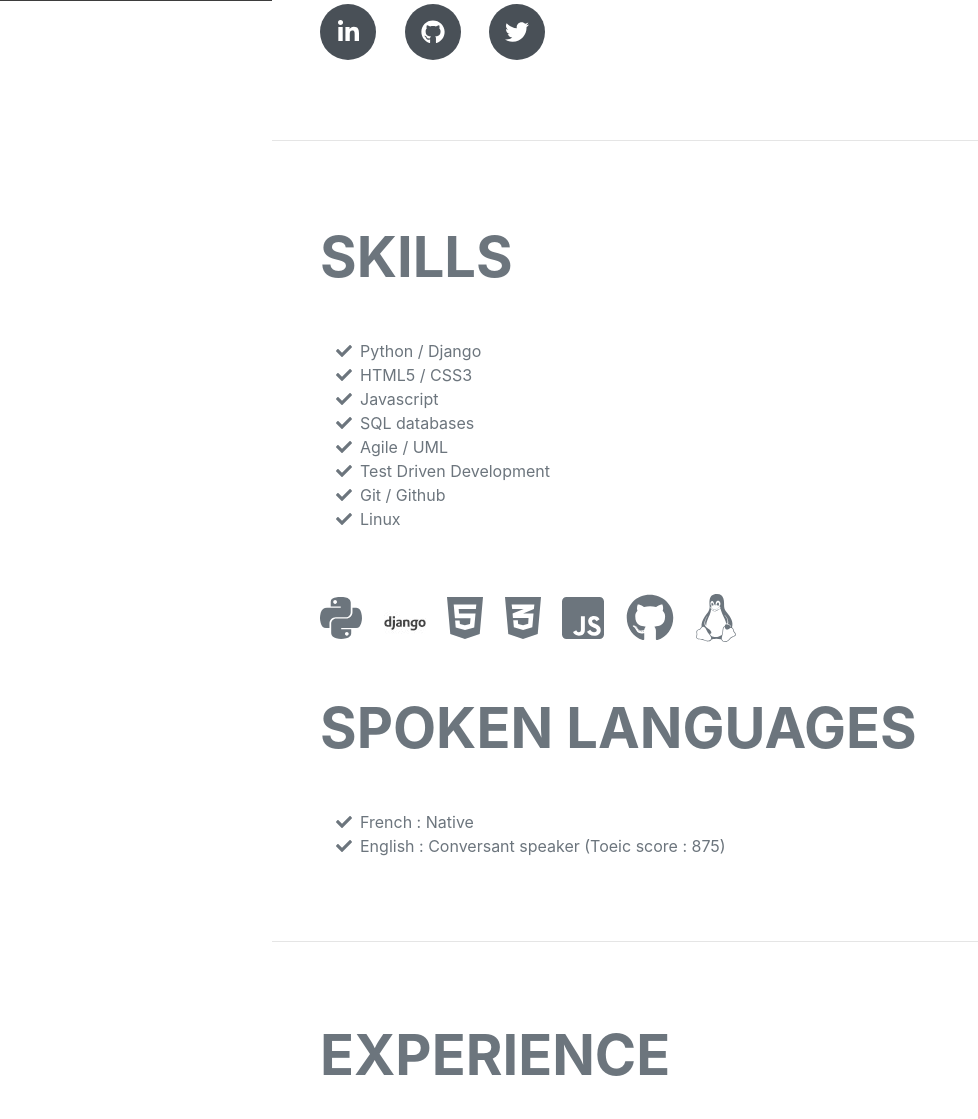
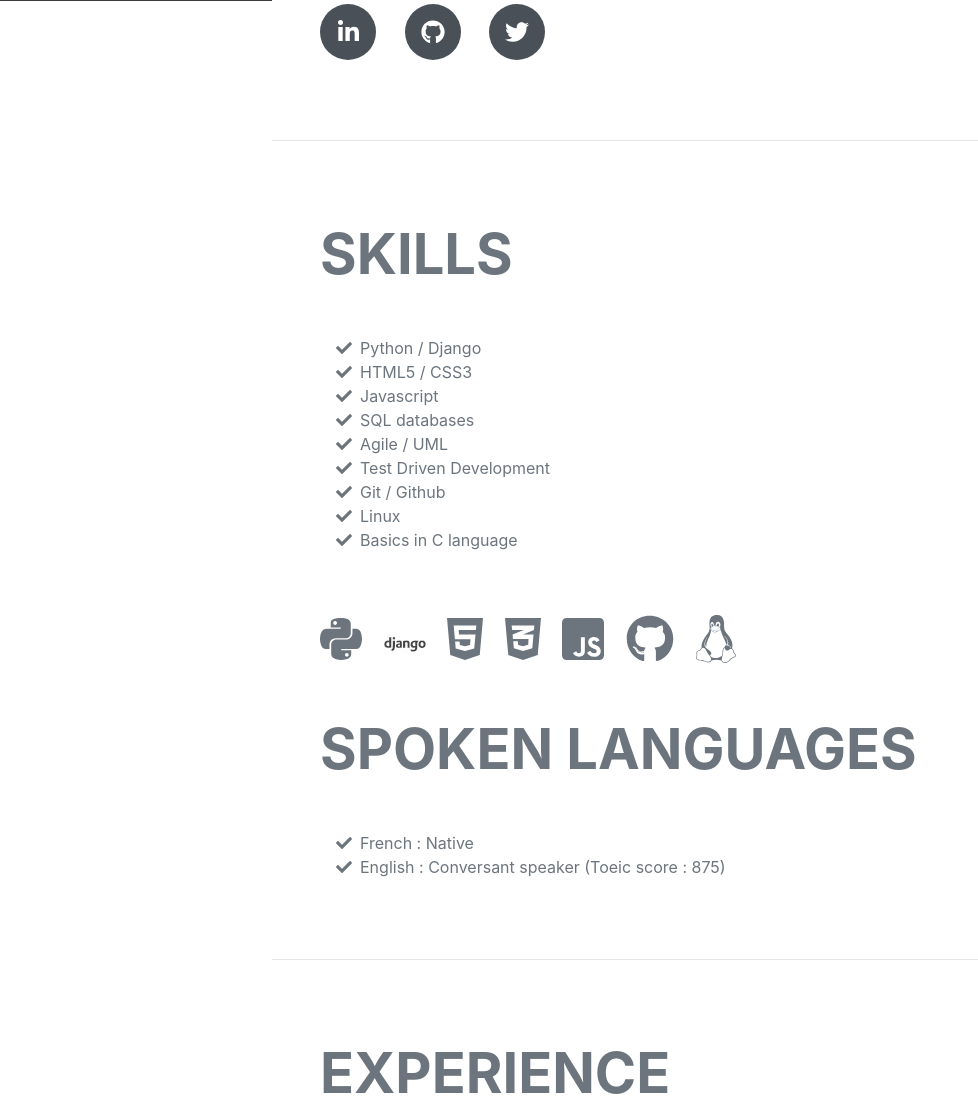
Before and after one commit to Vincent74230/resume, a Django app: page / in a window 1280 px wide. Shown: the part 799-1918 px from the top of the page, without its empty margins (0-978 px from the left). Run offline with Django 3.2, Linux system fonts and the light colour scheme; some libraries are stand-ins or nearby versions; some web fonts are replaced.

Commit message:
ADDED C language "

```diff
--- a/vincentResume/templates/vincentResume/cv.html
+++ b/vincentResume/templates/vincentResume/cv.html
@@ -111,6 +111,10 @@
                         <li>
                             <span class="fa-li"><i class="fas fa-check"></i></span>
                             Linux
+                        </li>
+                        <li>
+                            <span class="fa-li"><i class="fas fa-check"></i></span>
+                            Notions en language C
                         </li>
                     </ul>
                     <div class="subheading mb-3"><br/></div>
--- a/vincentResume/templates/vincentResume/index.html
+++ b/vincentResume/templates/vincentResume/index.html
@@ -111,6 +111,10 @@
                         <li>
                             <span class="fa-li"><i class="fas fa-check"></i></span>
                             Linux
+                        </li>
+                        <li>
+                            <span class="fa-li"><i class="fas fa-check"></i></span>
+                            Basics in C language
                         </li>
                     </ul>
                     <div class="subheading mb-3"><br/></div>
```
